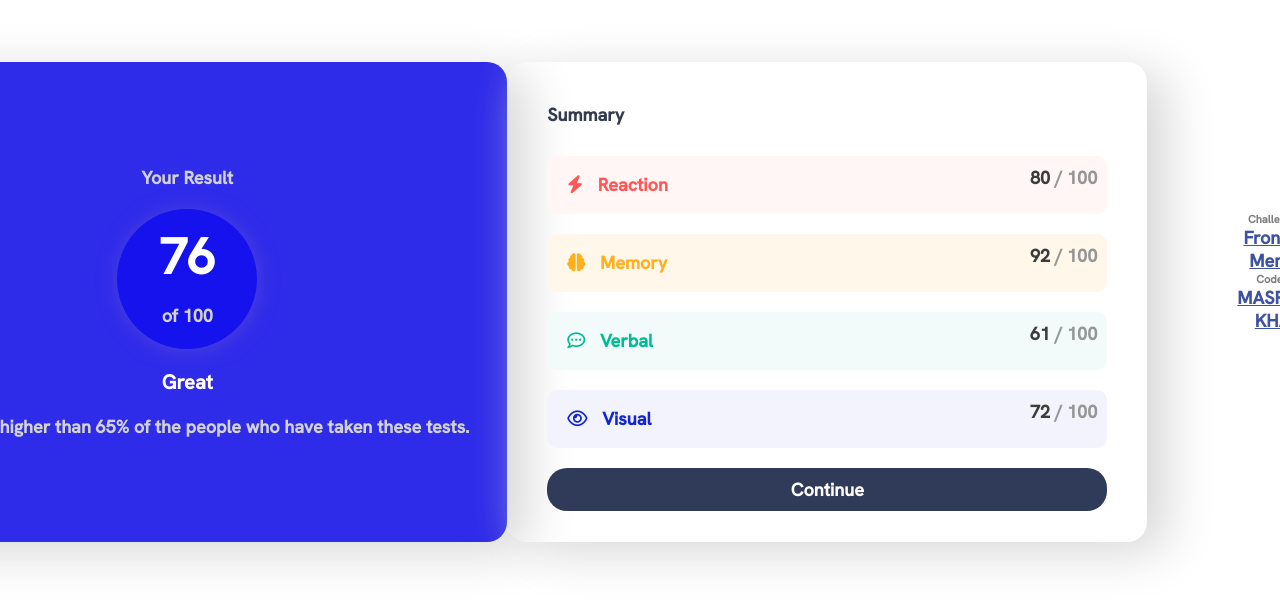
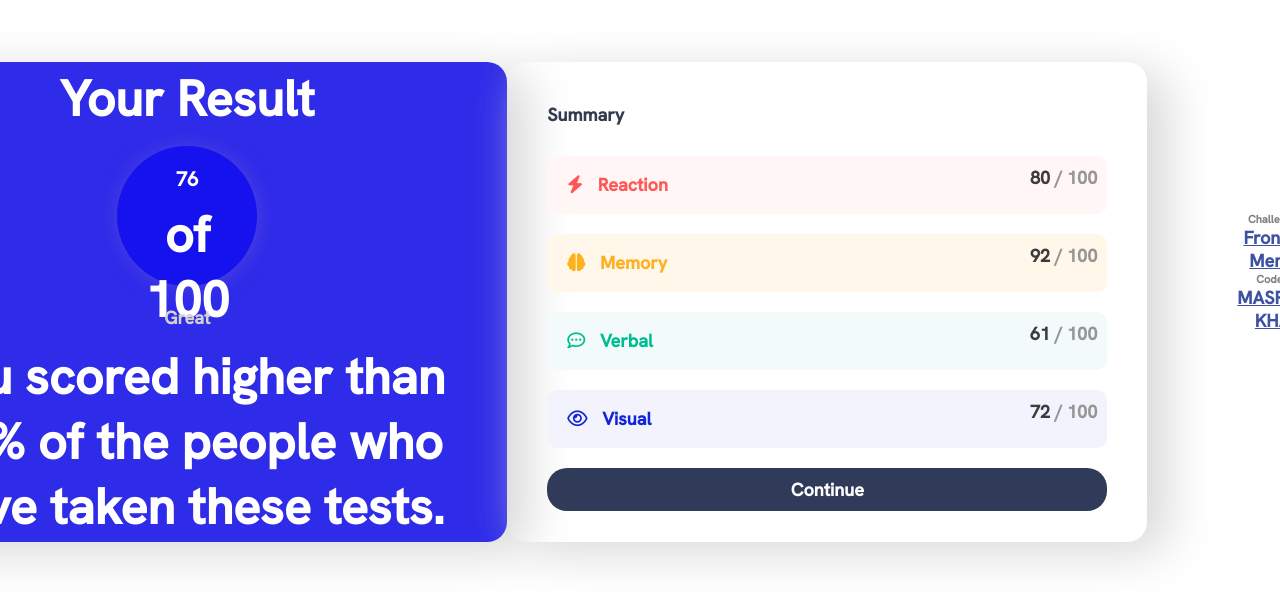
Before and after one commit to EduCreative/FrontendMentor-result-summary, a plain HTML site: page index.html in a window 1280 px wide. Shown: the part 456-1058 px from the top of the page. Drawn offline with Linux system fonts and the light colour scheme.

Commit message:
Update index.html

```diff
--- a/index.html
+++ b/index.html
@@ -22,16 +22,16 @@
     <body>
       <main role="main">
           <div class="blueBox">
-            <h3>Your Result </h3>
+            <h1>Your Result </h1>
 
             <div class="blueCircle">
-              <h1>76</h1>
-              <h3>of 100</h3>
+              <h2>76</h2>
+              <h1>of 100</h1>
             </div>
 
-            <h2>Great</h2>
-            <h3>You scored higher than 65% of the people who
-            have taken these tests.</h3>
+            <h3>Great</h3>
+            <h1>You scored higher than 65% of the people who
+            have taken these tests.</h1>
           </div>
 
           <div class="summaryBox">
```
